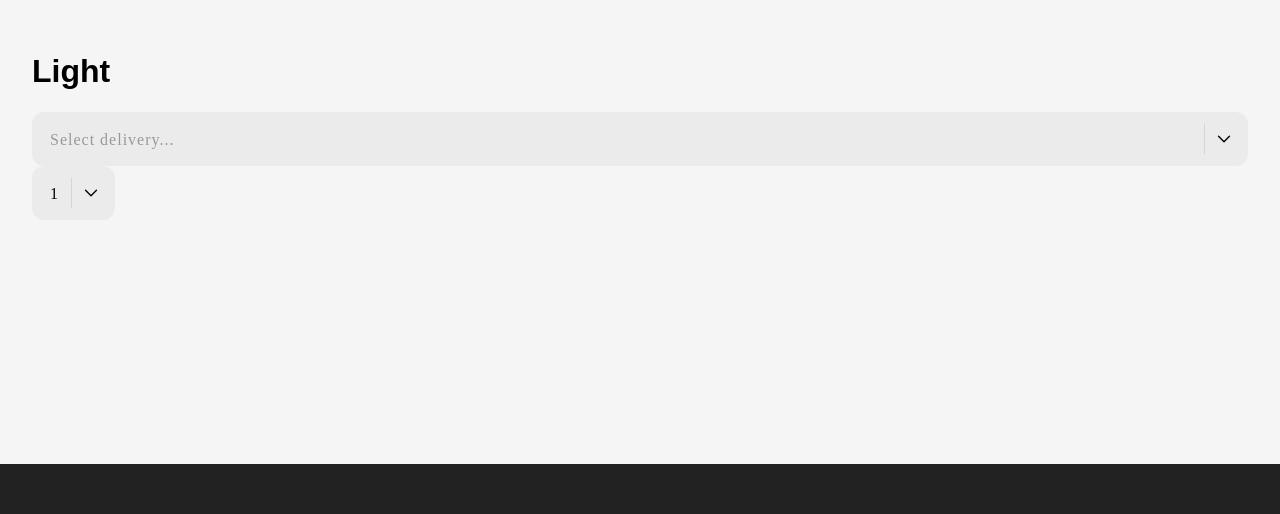
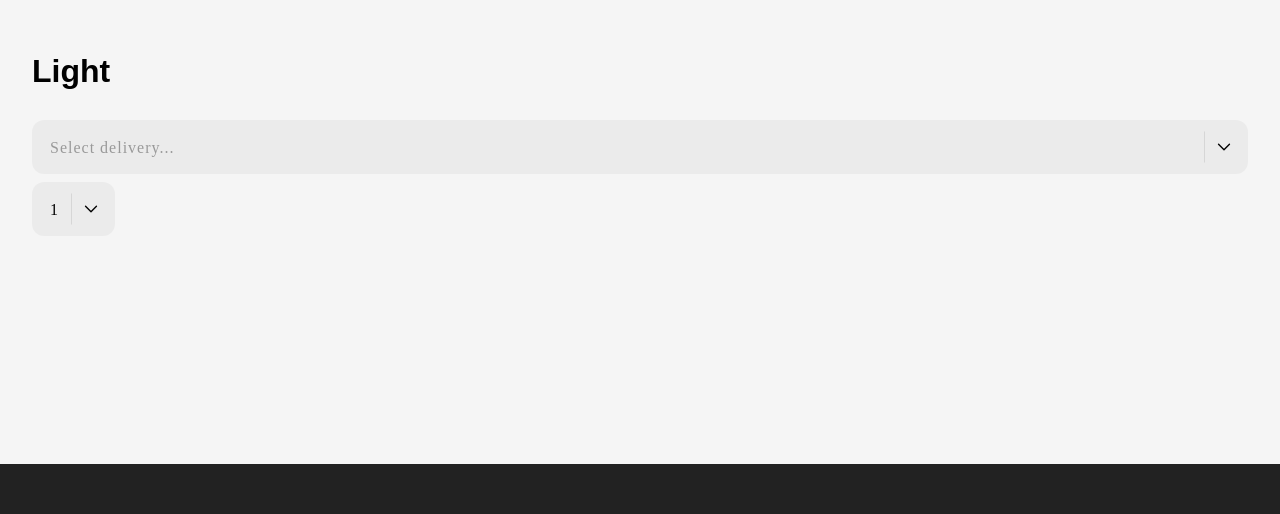
Before and after one commit to mikkmartin/material-ui-rounded-theme, a React (Create React App) app: page / in a window 1280 px wide. Shown: the top 514 px of the page. Built offline with nearby package versions, Linux system fonts and the light colour scheme.

Commit message:
more themeing setup

```diff
--- a/src/styles.css
+++ b/src/styles.css
@@ -13,6 +13,10 @@ body {
 .App > * {
   padding: 32px;
   min-height: 50vh;
+  display: flex;
+  flex-direction: column;
+  align-items: flex-start;
+  gap: 8px;
 }
 
 .dark {
```
